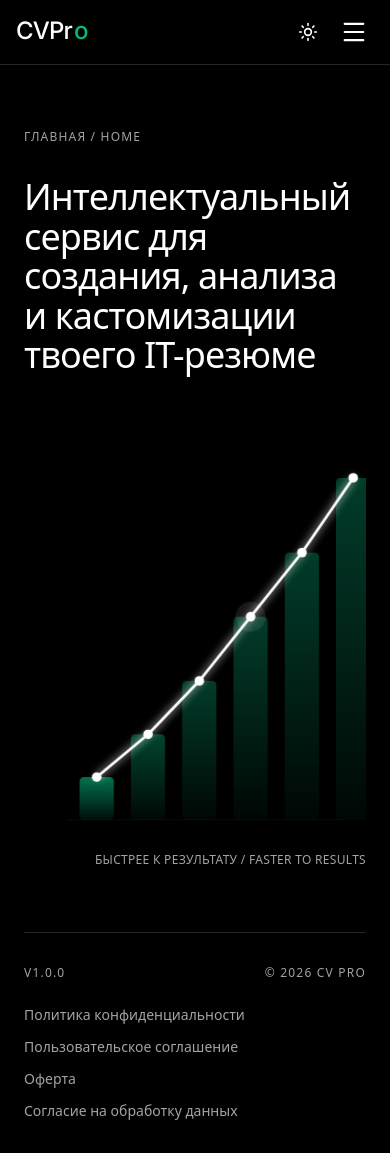
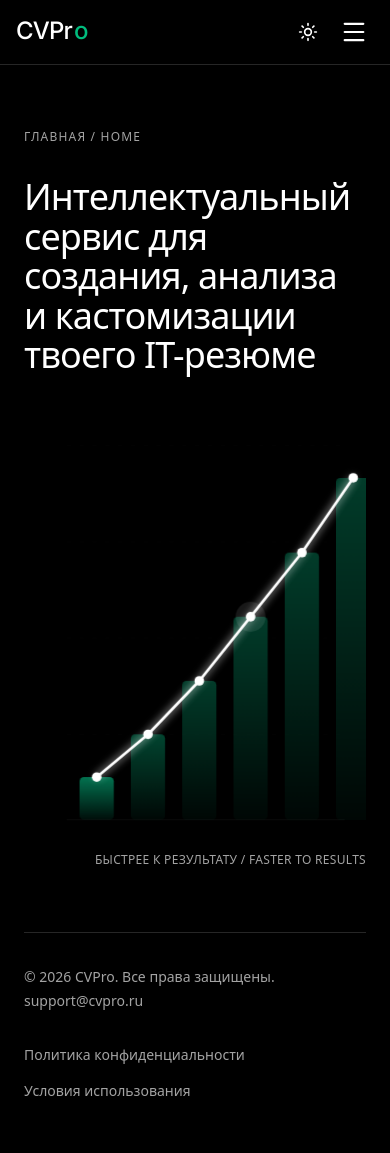
Before and after one commit to 0su0000000i17/CV, a Next.js app in the folder frontend/: page / in a window 390 px wide. Built offline with nearby package versions, Linux system fonts and the light colour scheme; no server answers.

Commit message:
Match footer reference layout

```diff
--- a/frontend/app/layout.tsx
+++ b/frontend/app/layout.tsx
@@ -10,13 +10,6 @@ const inter = Inter({
   subsets: ['latin', 'cyrillic'],
   variable: '--font-sans',
 });
-
-const legalLinks = [
-  { href: '/privacy', label: 'Политика конфиденциальности' },
-  { href: '/terms', label: 'Пользовательское соглашение' },
-  { href: '/offer', label: 'Оферта' },
-  { href: '/personal-data', label: 'Согласие на обработку данных' },
-];
 
 export const metadata: Metadata = {
   title: 'CV Pro',
@@ -45,28 +38,32 @@ export default function RootLayout({
 
             <footer className="mx-auto w-full max-w-[1400px] px-6 md:px-12">
               <div className="border-t border-border py-8">
-                <div className="flex items-center justify-between text-xs font-medium uppercase tracking-widest text-muted-foreground">
-                  <span>v1.0.0</span>
-                  <span>© 2026 CV PRO</span>
+                <div className="flex flex-col gap-8 md:flex-row md:items-start md:justify-between">
+                  <div className="text-sm leading-6 text-muted-foreground">
+                    <p>© 2026 CVPro. Все права защищены.</p>
+                    <a
+                      href="mailto:support@cvpro.ru"
+                      className="transition-colors hover:text-foreground"
+                    >
+                      support@cvpro.ru
+                    </a>
+                  </div>
+
+                  <nav className="flex flex-col gap-4 text-sm text-muted-foreground sm:flex-row sm:items-center sm:gap-8">
+                    <Link
+                      href="/privacy"
+                      className="transition-colors hover:text-foreground"
+                    >
+                      Политика конфиденциальности
+                    </Link>
+                    <Link
+                      href="/terms"
+                      className="transition-colors hover:text-foreground"
+                    >
+                      Условия использования
+                    </Link>
+                  </nav>
                 </div>
-
-                <nav className="mt-6 grid w-full grid-cols-1 gap-y-3 text-sm font-medium text-muted-foreground sm:grid-cols-2 lg:grid-cols-4">
-                  {legalLinks.map((link, index) => (
-                    <Link
-                      key={link.href}
-                      href={link.href}
-                      className={`block whitespace-nowrap transition-colors hover:text-foreground ${
-                        index === 0
-                          ? 'text-left'
-                          : index === legalLinks.length - 1
-                            ? 'lg:text-right'
-                            : 'lg:text-center'
-                      }`}
-                    >
-                      {link.label}
-                    </Link>
-                  ))}
-                </nav>
               </div>
             </footer>
           </div>
```
